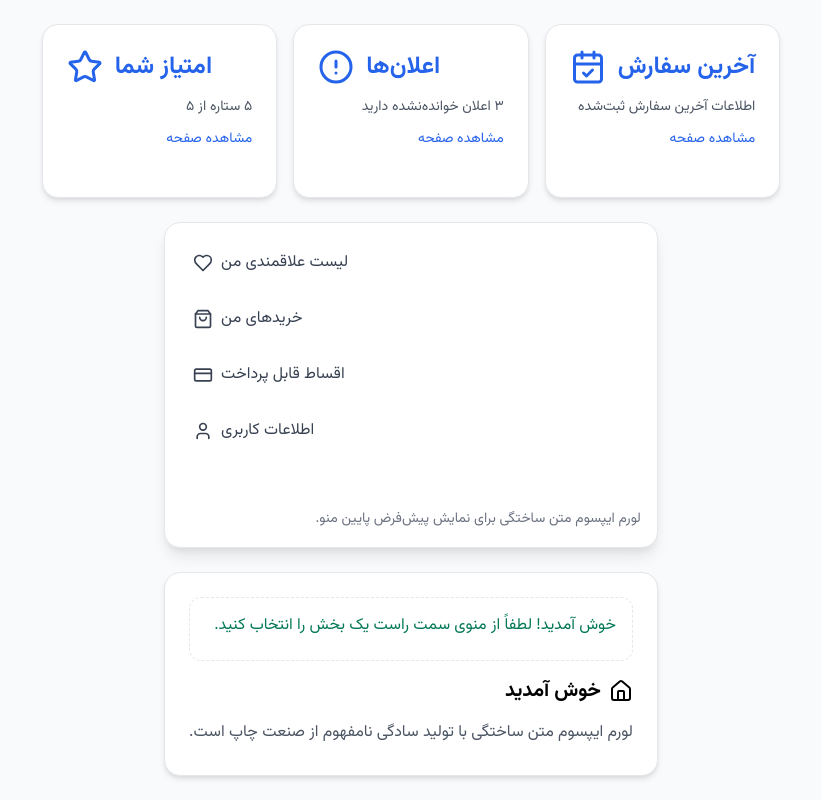
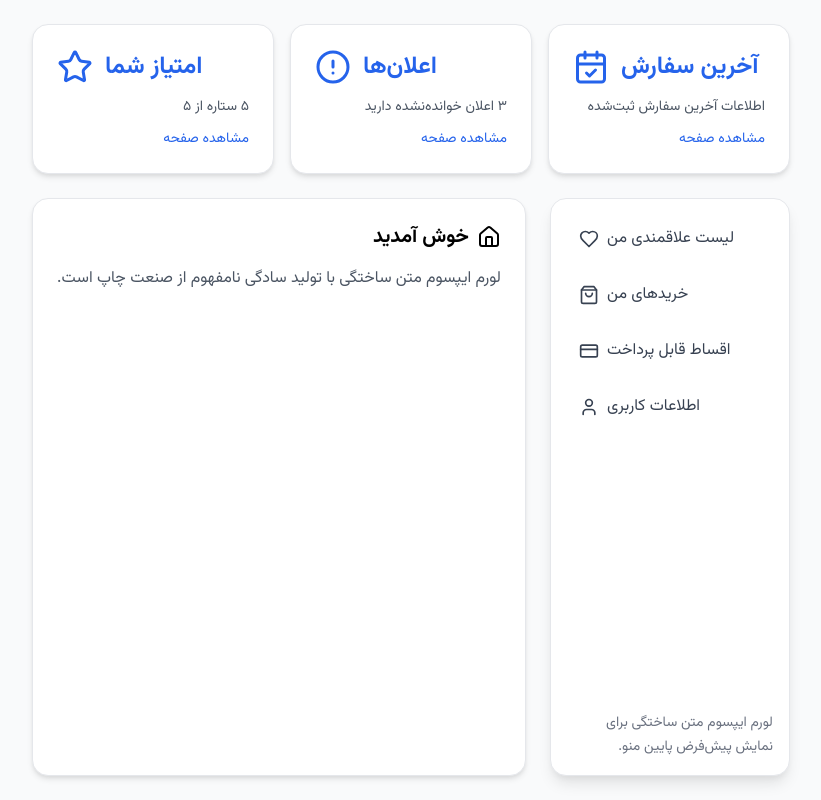
Before and after one commit to ymmreza16/My-Coding-Adventure, a React (Vite) app: page /dashboard in a window 1280 px wide. Shown: the whole page, without its empty margins (229-1050 px from the left). Built offline with nearby package versions, Linux system fonts and the light colour scheme; a web font is replaced by a local one.

Commit message:
Update Sidebar in Dashboard.tsx

```diff
--- a/src/pages/dashboard.tsx
+++ b/src/pages/dashboard.tsx
@@ -1,43 +1,50 @@
-import { useState } from "react"
+// src/pages/Dashboard.tsx
+
+import { useState } from "react";
 import {
-  CalendarCheck, AlertCircle, Star,
-  Heart, ShoppingBag, CreditCard,
-  User, Home
-} from 'lucide-react'
+  CalendarCheck,
+  AlertCircle,
+  Star,
+  Heart,
+  ShoppingBag,
+  CreditCard,
+  User,
+  Home,
+} from "lucide-react";
 
 export default function Dashboard() {
-  const [activeSection, setActiveSection] = useState<string>('home')
+  const [activeSection, setActiveSection] = useState<string>("home");
 
   const renderSection = () => {
     switch (activeSection) {
-      case 'favorites':
+      case "favorites":
         return (
           <div dir="rtl" className="flex items-center gap-2 text-lg font-bold">
             <Heart size={20} />
             <span>لیست علاقمندی‌های من</span>
           </div>
-        )
-      case 'orders':
+        );
+      case "orders":
         return (
           <div className="flex items-center gap-2 text-lg font-bold">
             <ShoppingBag size={20} />
             <span>خریدهای من</span>
           </div>
-        )
-      case 'payments':
+        );
+      case "payments":
         return (
           <div className="flex items-center gap-2 text-lg font-bold">
             <CreditCard size={20} />
             <span>اقساط قابل پرداخت</span>
           </div>
-        )
-      case 'profile':
+        );
+      case "profile":
         return (
           <div className="flex items-center gap-2 text-lg font-bold">
             <User size={20} />
             <span>اطلاعات کاربری</span>
           </div>
-        )
+        );
       default:
         return (
           <div>
@@ -49,40 +56,76 @@ export default function Dashboard() {
               لورم ایپسوم متن ساختگی با تولید سادگی نامفهوم از صنعت چاپ است.
             </p>
           </div>
-        )
+        );
     }
-  }
+  };
 
   return (
-    <div dir="rtl" className="grid grid-rows-[auto_1fr] gap-6 min-h-screen bg-gray-50 p-6">
-      {/* Row 1: CTA Cards */}
-      <div className="grid grid-cols-1 sm:grid-cols-3 gap-4 max-w-screen-xl mx-auto">
+    <div dir="rtl" className="min-h-screen bg-gray-50 flex flex-col">
+      <div className="max-w-screen-xl mx-auto flex flex-col gap-6 p-6 flex-grow">
+        {/* CTA Cards */}
+        <div className="grid grid-cols-1 sm:grid-cols-3 gap-4">
           {[
-          { icon: <CalendarCheck size={36} />, title: 'آخرین سفارش', text: 'اطلاعات آخرین سفارش ثبت‌شده' },
-          { icon: <AlertCircle size={36} />, title: 'اعلان‌ها', text: '۳ اعلان خوانده‌نشده دارید' },
-          { icon: <Star size={36} />, title: 'امتیاز شما', text: '۵ ستاره از ۵' },
+            {
+              icon: <CalendarCheck size={36} />,
+              title: "آخرین سفارش",
+              text: "اطلاعات آخرین سفارش ثبت‌شده",
+            },
+            {
+              icon: <AlertCircle size={36} />,
+              title: "اعلان‌ها",
+              text: "۳ اعلان خوانده‌نشده دارید",
+            },
+            {
+              icon: <Star size={36} />,
+              title: "امتیاز شما",
+              text: "۵ ستاره از ۵",
+            },
           ].map((item, i) => (
-          <div key={i} className="bg-white border rounded-2xl p-6 shadow-md flex flex-col items-end gap-3">
+            <div
+              key={i}
+              className="bg-white border rounded-2xl p-6 shadow-md flex flex-col items-end gap-3"
+            >
               <div className="flex flex-row-reverse items-center gap-3 text-blue-600 w-full">
                 {item.icon}
                 <h3 className="font-bold text-xl sm:text-2xl">{item.title}</h3>
               </div>
-            <p className="text-sm text-gray-600 text-right w-full">{item.text}</p>
-            <button className="text-sm text-blue-600 hover:underline self-start">مشاهده صفحه</button>
+              <p className="text-sm text-gray-600 text-right w-full">
+                {item.text}
+              </p>
+              <button className="text-sm text-blue-600 hover:underline self-start">
+                مشاهده صفحه
+              </button>
             </div>
           ))}
         </div>
 
-      {/* Row 2: Sidebar + Content */}
-      <div className="grid grid-cols-[240px_1fr] gap-6 max-w-screen-xl mx-auto">
+        {/* Layout */}
+        <div className="flex flex-grow gap-6">
           {/* Sidebar */}
-        <aside className="bg-white border shadow-lg rounded-2xl p-4 min-h-[700px] flex flex-col justify-between">
+          <aside className="bg-white border shadow-lg rounded-2xl p-4 w-60 flex flex-col justify-between">
             <nav className="space-y-2">
               {[
-              { key: 'favorites', icon: <Heart size={20} />, title: 'لیست علاقمندی من' },
-              { key: 'orders', icon: <ShoppingBag size={20} />, title: 'خریدهای من' },
-              { key: 'payments', icon: <CreditCard size={20} />, title: 'اقساط قابل پرداخت' },
-              { key: 'profile', icon: <User size={20} />, title: 'اطلاعات کاربری' },
+                {
+                  key: "favorites",
+                  icon: <Heart size={20} />,
+                  title: "لیست علاقمندی من",
+                },
+                {
+                  key: "orders",
+                  icon: <ShoppingBag size={20} />,
+                  title: "خریدهای من",
+                },
+                {
+                  key: "payments",
+                  icon: <CreditCard size={20} />,
+                  title: "اقساط قابل پرداخت",
+                },
+                {
+                  key: "profile",
+                  icon: <User size={20} />,
+                  title: "اطلاعات کاربری",
+                },
               ].map((item, i) => (
                 <button
                   key={i}
@@ -100,18 +143,11 @@ export default function Dashboard() {
           </aside>
 
           {/* Main Content */}
-        <div className="bg-white p-6 rounded-2xl border shadow-md grid grid-rows-[auto_1fr] gap-4">
-          {/* Welcome box - Box 6 */}
-          <div className="border border-dashed rounded-xl p-4 text-green-700 text-right">
-            خوش آمدید! لطفاً از منوی سمت راست یک بخش را انتخاب کنید.
-          </div>
-
-          {/* Section Content - Box 5 */}
-          <div>
+          <div className="bg-white p-6 rounded-2xl border shadow-md flex-grow">
             {renderSection()}
           </div>
         </div>
       </div>
     </div>
-  )
+  );
 }
```
Lines whose indentation alone changed are shown as unchanged.
